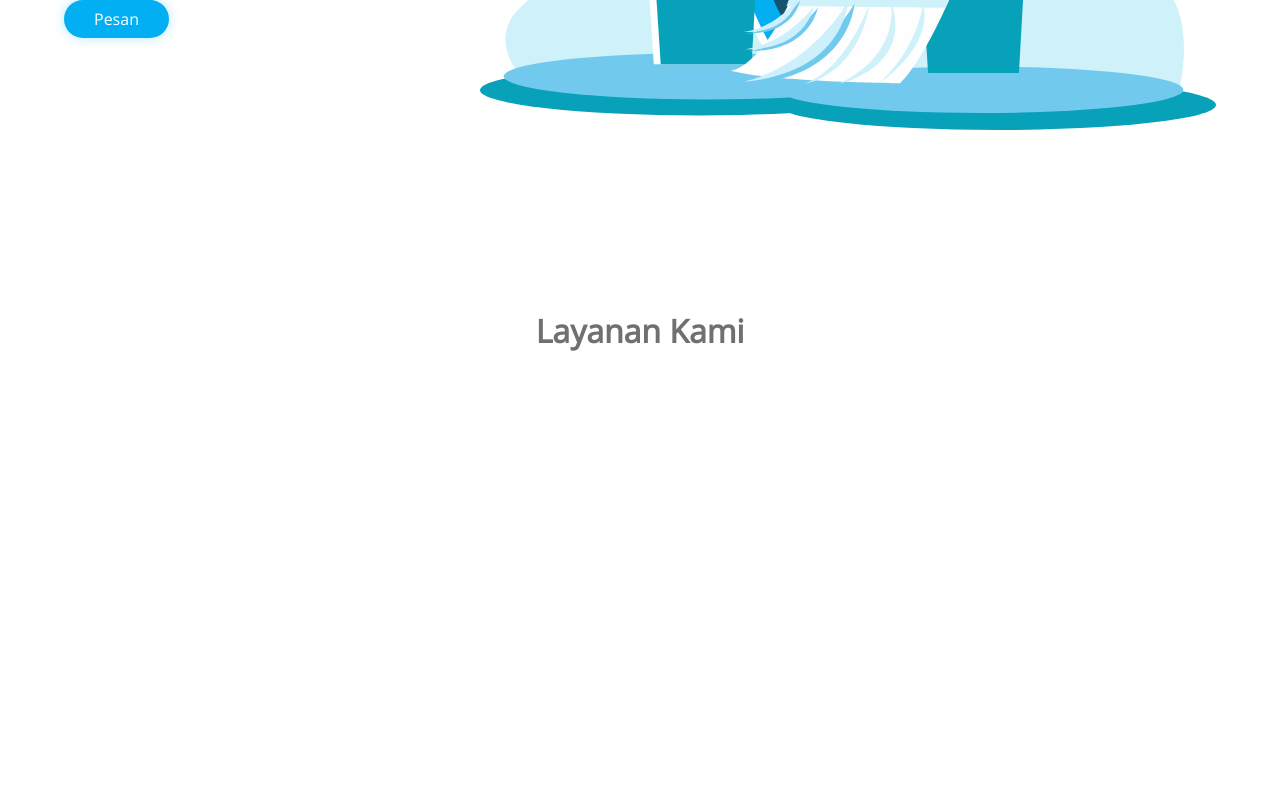
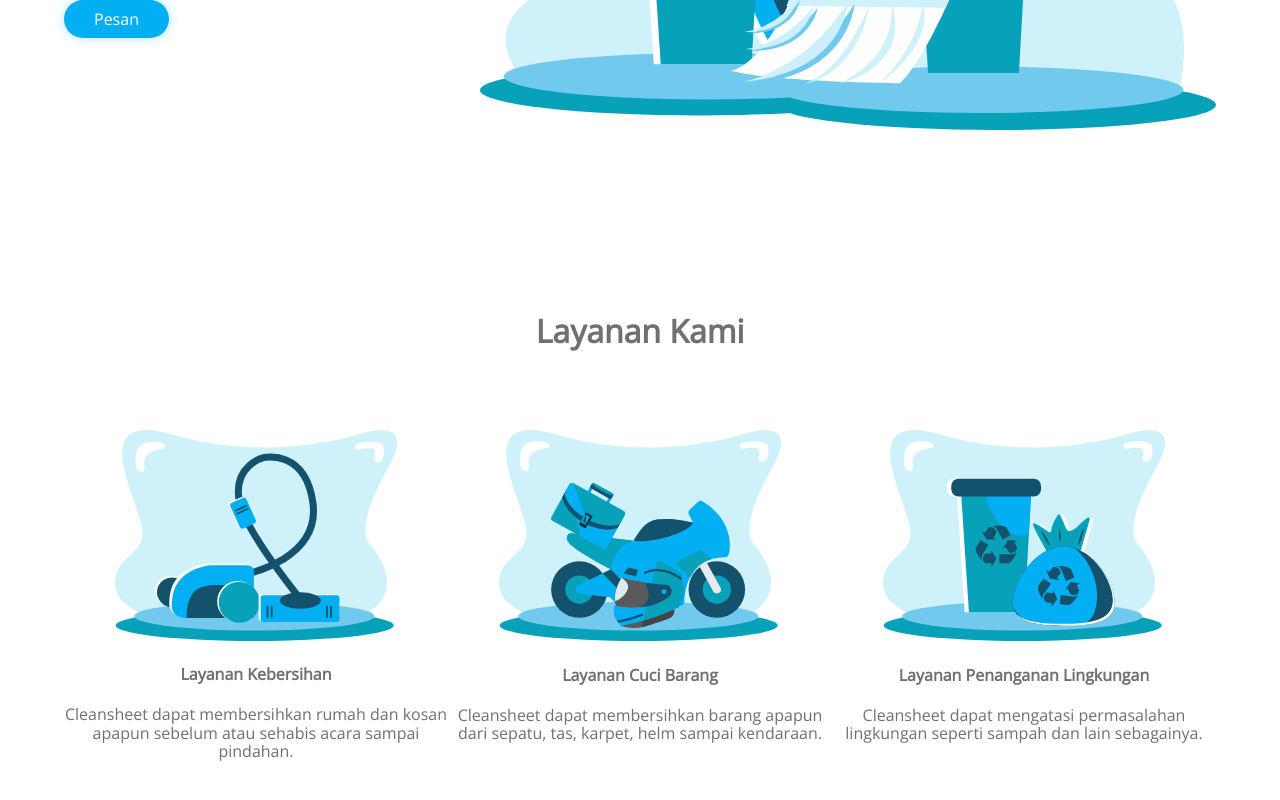
Before and after one commit to pramesywaraj/cleansheet_web, a React (Create React App) app: page / in a window 1280 px wide. Shown: the part 572-1372 px from the top of the page. Before the commit the page ends 944 px from the top, so only its background shows below. Built offline with nearby package versions, Linux system fonts and the light colour scheme.

Commit message:
service section done

```diff
--- a/src/pages/landing_page/landingPage.js
+++ b/src/pages/landing_page/landingPage.js
@@ -6,6 +6,11 @@ import landingPageStyle from './landingPage.module.scss';
 
 import logoCleansheet from '../../assets/logo_cs.png';
 import landingPageMainImage from '../../assets/landingpage_main_image.svg';
+
+// services image
+import cleaningServices from '../../assets/cleaning_services.svg';
+import laundryWashing from '../../assets/laundry_washing.svg';
+import environmentCleaning from '../../assets/env_cleaning.svg';
 
 export default function LandingPage() {
     const orderAction = () => {
@@ -55,8 +60,46 @@ export default function LandingPage() {
                 <section id="services">
                     <div className={`${landingPageStyle.serviceSection}`}>
                         <h1>Layanan Kami</h1>
-                        <div className={`${landingPageStyle.gridContainer}`}>
-
+                        <div className={`
+                            ${landingPageStyle.servicesContainer}
+                            ${landingPageStyle.gridContainer}
+                        `}>
+                            <div>
+                                <img
+                                    alt="Layanan Kebersihan"
+                                    src={cleaningServices}
+                                />
+                                <h4>Layanan Kebersihan</h4>
+                                <div className={`
+                                    ${landingPageStyle.servicesCaption}
+                                `}>
+                                    <p>Cleansheet dapat membersihkan rumah dan kosan apapun sebelum atau sehabis acara sampai pindahan.</p>
+                                </div>
+                            </div>
+                            <div>
+                                <img
+                                    alt="Layanan Cuci Barang"
+                                    src={laundryWashing}
+                                />
+                                <h4>Layanan Cuci Barang</h4>
+                                <div className={`
+                                    ${landingPageStyle.servicesCaption}
+                                `}>
+                                    <p>Cleansheet dapat membersihkan barang apapun dari sepatu, tas, karpet, helm sampai kendaraan.</p>
+                                </div>
+                            </div>
+                            <div>
+                                <img
+                                    alt="Layanan Penanganan Lingkungan"
+                                    src={environmentCleaning}
+                                />
+                                <h4>Layanan Penanganan Lingkungan</h4>
+                                <div className={`
+                                    ${landingPageStyle.servicesCaption}
+                                `}>
+                                    <p>Cleansheet dapat mengatasi permasalahan lingkungan seperti sampah dan lain sebagainya.</p>
+                                </div>
+                            </div>
                         </div>
                     </div>
                 </section>
--- a/src/pages/landing_page/landingPage.module.scss
+++ b/src/pages/landing_page/landingPage.module.scss
@@ -36,9 +36,19 @@ main {
 
 .gridContainer {
     display: grid;
+    align-content: center;
+    grid-template-columns: auto auto auto;
 }
 
 // Service Section
 .serviceSection {
     text-align: center;
+
+    .servicesCaption {
+        width: 30vw;
+    }
 }
+
+.servicesContainer {
+    margin: 10vh 0;
+}
```
